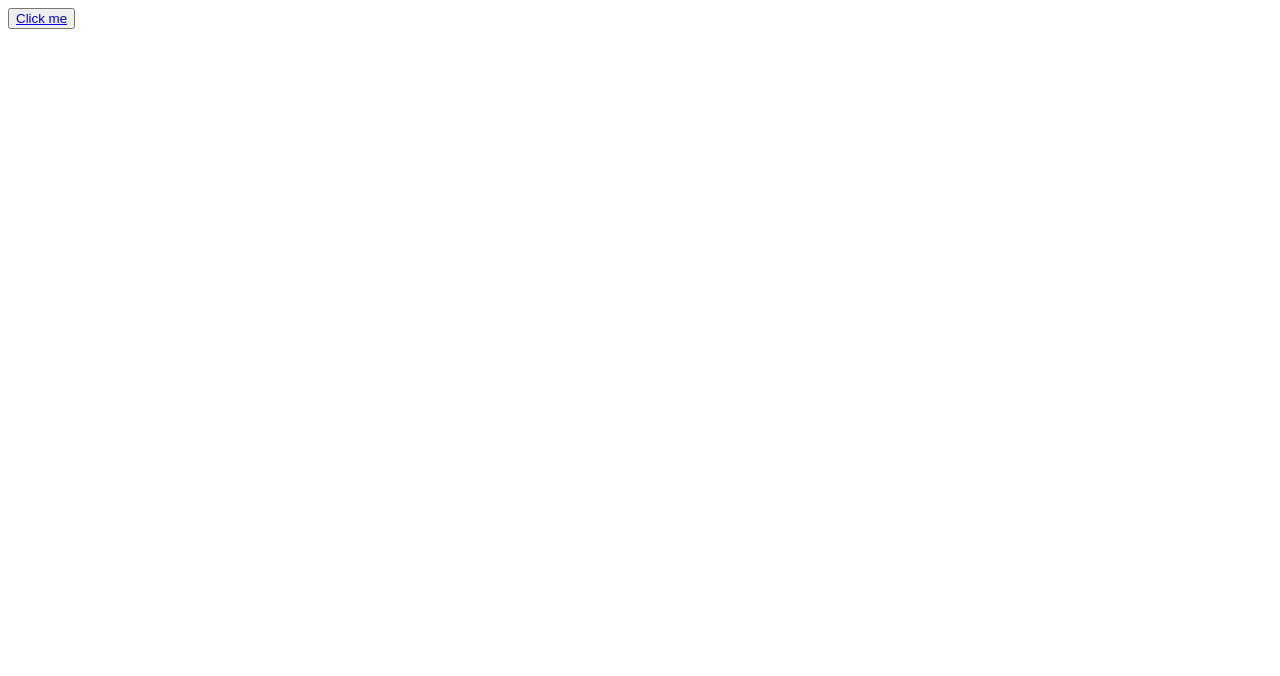
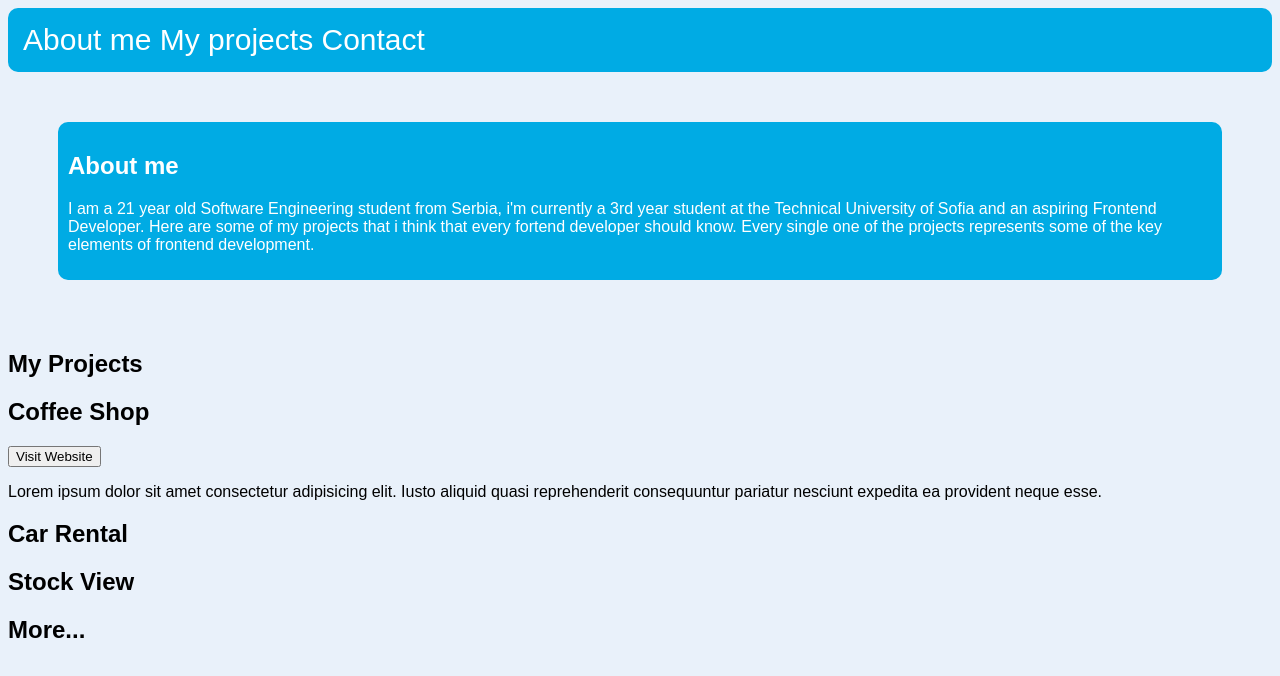
Before and after one commit to MarkoP002/MarkoP002-github.io, a plain HTML site: page LandingPage/index.html in a window 1280 px wide. Drawn offline with Linux system fonts and the light colour scheme.

Commit message:
Updated Landing Page

```diff
--- a/LandingPage/index.css
+++ b/LandingPage/index.css
@@ -0,0 +1,24 @@
+body{
+    background-color: #E9F1FA;
+    font-family: Arial, Helvetica, sans-serif;
+}
+nav{
+    font-size: 30px;
+    background-color: #00ABE4;
+    color: white;
+    border-radius: 10px;
+    border-color: black;
+    padding: 15px;
+}
+nav:hover{
+    cursor: pointer;
+}
+#about{
+    padding: 50px;
+}
+#info{
+    background-color: #00ABE4;
+    color: white;
+    border-radius: 10px;
+    padding: 10px;
+}
--- a/LandingPage/index.html
+++ b/LandingPage/index.html
@@ -1,14 +1,47 @@
 <!DOCTYPE html>
 <script src="index.js"></script>
-<style src="index.css"></style>
+<link rel="stylesheet" type="text/css" href="index.css">
 <html lang="en">
 <head>
     <meta charset="UTF-8">
     <meta name="viewport" content="width=device-width, initial-scale=1.0">
-    <title>Document</title>
+    <title>Landing Page</title>
 
 </head>
 <body>
-    <button><a href="../ProjectCafe/index.html">Click me</a></button>
+    <nav>
+        <a>About me</a>
+        <a>My projects</a>
+        <a>Contact</a>
+    </nav>
+    <div id="about">
+        <div id="info">
+            <h2>About me</h2>
+            <p>I am a 21 year old Software Engineering student from Serbia, i'm currently a 3rd year student at the                Technical University of Sofia and an aspiring Frontend Developer. Here are some of my projects that i think
+            that every fortend developer should know. Every single one of the projects represents some of the key elements
+            of frontend development.
+            </p>
+        </div>
+    </div>
+    <div class="projects">
+        <h2>My Projects</h2>
+        <div>
+            <h2>Coffee Shop</h2>
+            <button a href="../ProjectCafe/index.html">Visit Website</button>
+            <p>Lorem ipsum dolor sit amet consectetur adipisicing elit. Iusto aliquid quasi reprehenderit consequuntur pariatur nesciunt expedita ea provident neque esse.</p>
+        </div>
+        <div>
+            <h2>Car Rental</h2>
+        </div>
+        <div>
+            <h2>Stock View</h2>
+        </div>
+        <div>
+            <h2>More...</h2>
+        </div>
+    </div>
+    <div class="contact">
+
+    </div>
 </body>
 </html>
```
